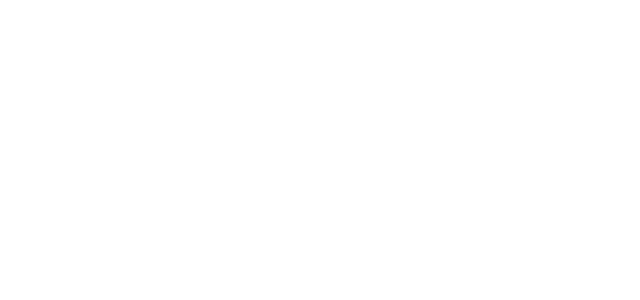
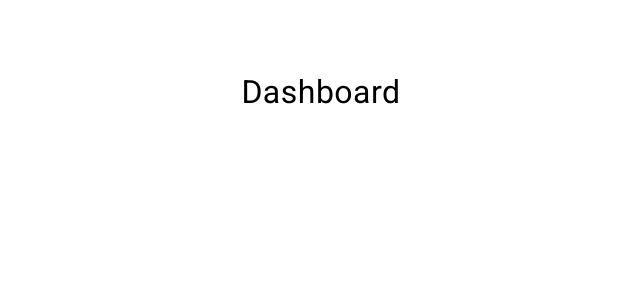
Before and after one commit to Nevy11/Mental-health-diary-front-end, an Angular app: page /dashboard in a window 1280 px wide. Before the commit this address led to /. Shown: the top 300 px of the page, without its empty margins (319-959 px from the left). Built offline with nearby package versions, Linux system fonts and the light colour scheme.

Commit message:
udpate dashboard

```diff
--- a/src/app/app.component.html
+++ b/src/app/app.component.html
@@ -1,5 +1 @@
-<!-- <div>
-  <diary-sign-up></diary-sign-up>
-</div> -->
-
 <router-outlet />
--- a/src/app/app.routes.ts
+++ b/src/app/app.routes.ts
@@ -2,6 +2,7 @@
 import { RouterModule, Routes } from '@angular/router';
 import { SignUpComponent } from './sign-up/sign-up.component';
 import { LoginComponent } from './login/login.component';
+import { DashboardComponent } from './dashboard/dashboard.component';
 
 export const routes: Routes = [
   {
@@ -9,6 +10,10 @@
     component: SignUpComponent,
   },
   { path: 'login', component: LoginComponent },
+  {
+    path: 'dashboard',
+    component: DashboardComponent,
+  },
 
   { path: '', redirectTo: 'sign up', pathMatch: 'full' },
 ];
--- /dev/null
+++ b/src/app/dashboard/dashboard.component.html
@@ -0,0 +1 @@
+<div class="dashboard">Dashboard</div>
--- /dev/null
+++ b/src/app/dashboard/dashboard.component.scss
@@ -0,0 +1,6 @@
+.dashboard {
+  margin-top: 5rem;
+  display: flex;
+  justify-content: center;
+  font-size: xx-large;
+}
--- a/src/app/login/login.component.html
+++ b/src/app/login/login.component.html
@@ -7,17 +7,17 @@
       <form [formGroup]="loginForm" (ngSubmit)="onSubmit()">
         <mat-form-field class="full-width">
           <mat-label>username</mat-label>
-          <input matInput formControlName="username" type="username" required />
+          <input matInput formControlName="username" />
           <mat-error
             *ngIf="loginForm.controls['username'].hasError('required')"
           >
             please input your username
           </mat-error>
-          <mat-error
+          <!-- <mat-error
             *ngIf="loginForm.controls['username'].hasError('username')"
           >
             Please enter a valid username
-          </mat-error>
+          </mat-error> -->
         </mat-form-field>
 
         <mat-form-field class="full-width">
--- a/src/app/login/login.component.ts
+++ b/src/app/login/login.component.ts
@@ -49,7 +49,7 @@
 
   constructor(private fb: FormBuilder, private router: Router) {
     this.loginForm = this.fb.group({
-      username: ['', [Validators.required, Validators.email]],
+      username: ['', [Validators.required]],
       password: ['', Validators.required],
     });
   }
@@ -59,6 +59,7 @@
       const email = this.loginForm.get('email')?.value;
       const password = this.loginForm.get('password')?.value;
       console.log('Login successful with:', email, password);
+      this.router.navigate(['dashboard']);
     }
   }
   signUp() {
```
Also changed, not shown: src/app/dashboard/dashboard.component.ts (added, +12 -0 lines), 1 other file (tests, documents, lock files or other folders).
